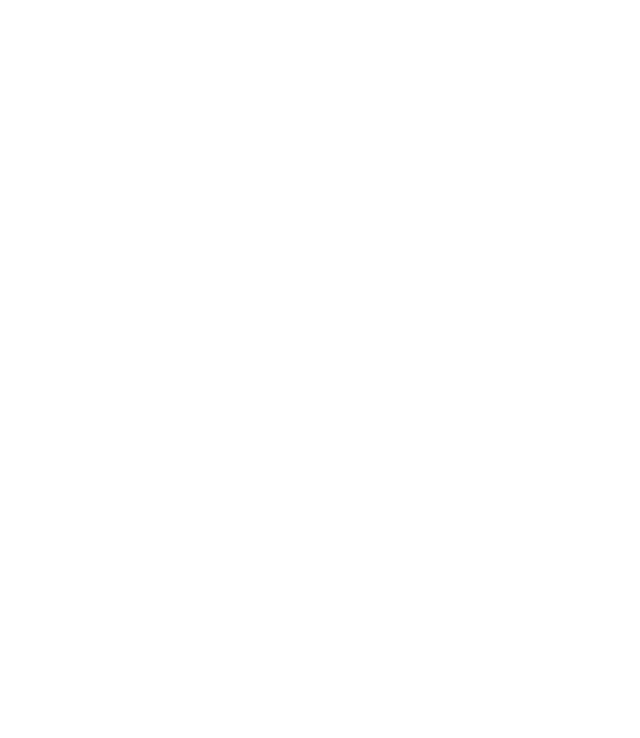
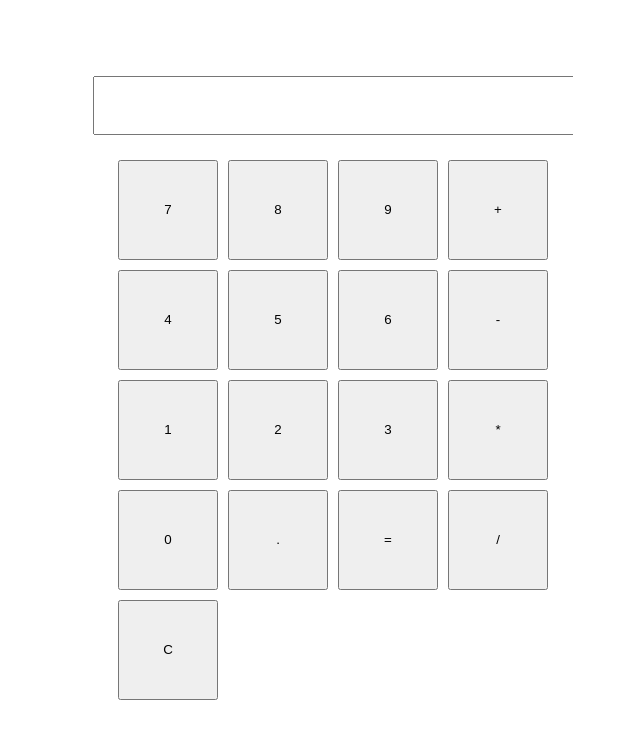
Before and after one commit to DylanNeilson/Minimal-Web-Calculator, a plain HTML site: page index.html in a window 1280 px wide. Shown: the whole page, without its empty margins (307-947 px from the left). Drawn offline with Linux system fonts and the light colour scheme.

Commit message:
Created basic layout for components

```diff
--- a/index.html
+++ b/index.html
@@ -4,9 +4,32 @@
     <meta charset="UTF-8">
     <meta name="viewport" content="width=device-width, initial-scale=1.0">
     <title>Document</title>
-    <link rel="stylesheet" href="style.css">
+    <link rel="stylesheet" href="styles.css">
 </head>
 <body>
+
+    <div id="calculator">
+        <input id="display" readonly>
+        <div id="keys">
+            <button onclick="addToDisplay('7')">7</button>
+            <button onclick="addToDisplay('8')">8</button>
+            <button onclick="addToDisplay('9')">9</button>
+            <button onclick="addToDisplay('+')">+</button>
+            <button onclick="addToDisplay('4')">4</button>
+            <button onclick="addToDisplay('5')">5</button>
+            <button onclick="addToDisplay('6')">6</button>
+            <button onclick="addToDisplay('-')">-</button>
+            <button onclick="addToDisplay('1')">1</button>
+            <button onclick="addToDisplay('2')">2</button>
+            <button onclick="addToDisplay('3')">3</button>
+            <button onclick="addToDisplay('*')">*</button>
+            <button onclick="addToDisplay('0')">0</button>
+            <button onclick="addToDisplay('.')">.</button>
+            <button onclick="calculate()">=</button>
+            <button onclick="addToDisplay('/')">/</button>
+            <button onclick="clearDisplay()">C</button>
+        </div>
+    </div>
 
     <script>src="index.js"</script>
 </body>
--- /dev/null
+++ b/styles.css
@@ -0,0 +1,29 @@
+body{
+    margin: 0;
+    height: 100vh;
+    display: flex;
+    justify-content: center;
+    align-items: center;
+}
+
+#calculator{
+    max-width: 500px;
+    overflow: hidden;
+}
+
+#display{
+    width: 100%;
+    padding: 20px;
+}
+
+button{
+    width: 100px;
+    height: 100px;
+}
+
+#keys{
+    display: grid;
+    grid-template-columns: repeat(4, 1fr);
+    gap: 10px;
+    padding: 25px;
+}
```
Also changed, not shown: style.css (deleted).
